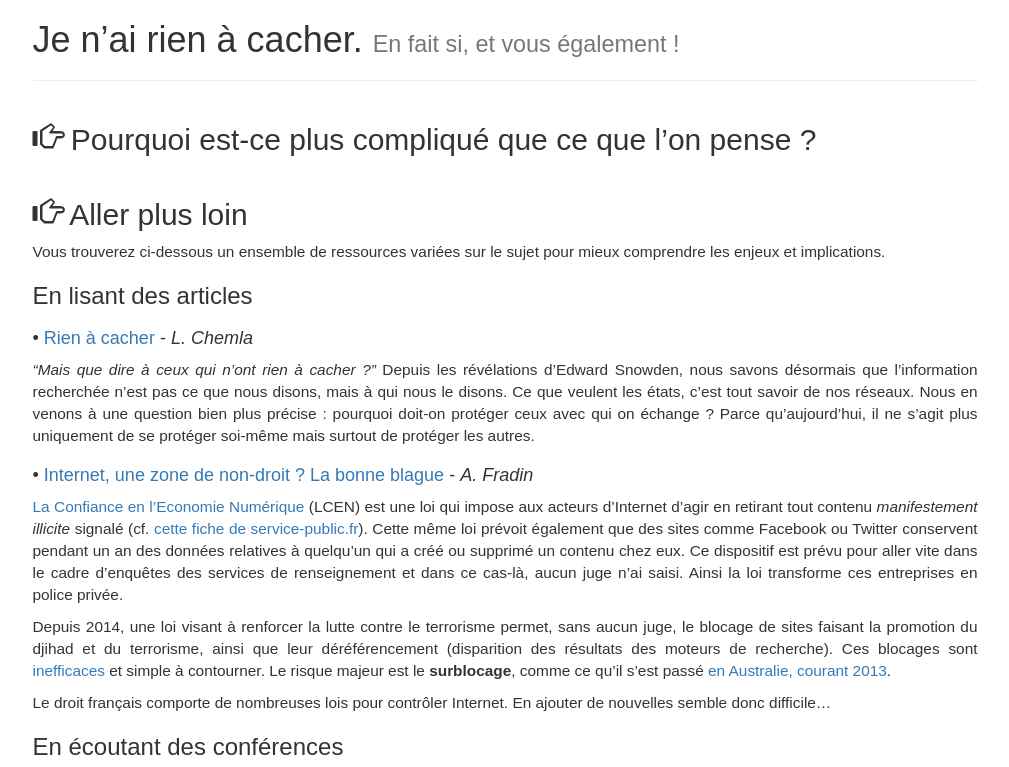
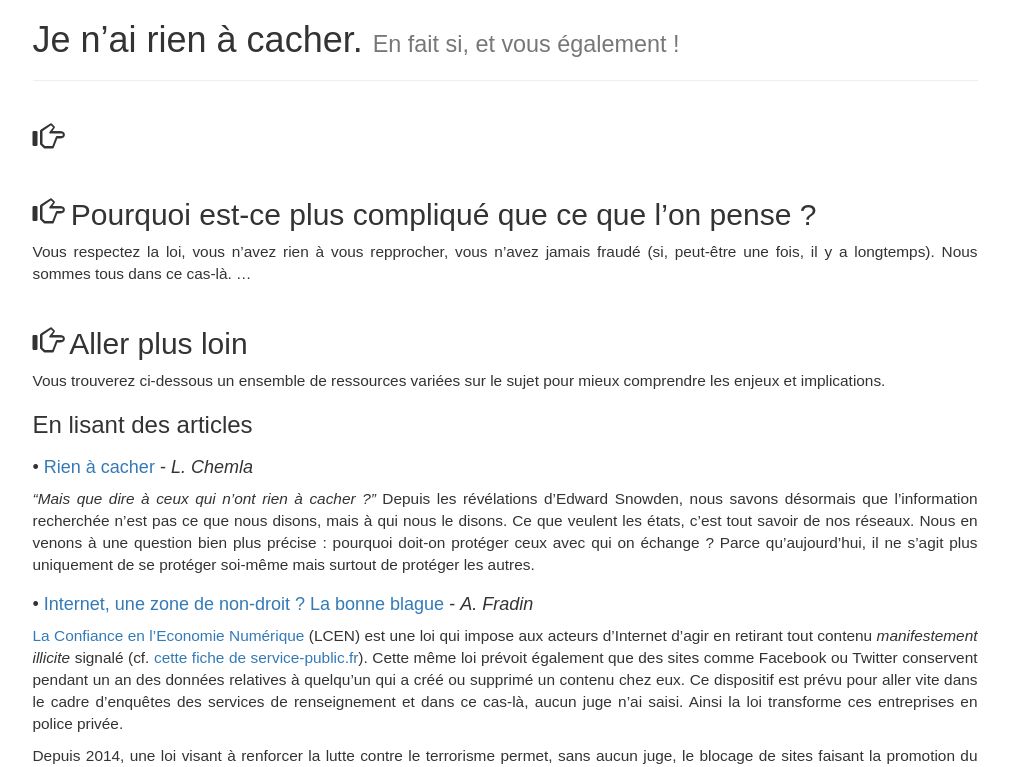
Before and after one commit to willdurand/jenairienacacher.fr, a Jekyll site: the page built from index.md, in a window 1280 px wide, cut to the strip 0-767 px from the top of the page. Shown: the whole strip, without its empty margins (135-1144 px from the left). Built offline with Jekyll 4.4.1, drawn with Linux system fonts in a browser that asks for light colours; some web fonts are replaced.

Commit message:
move questions to headlines, fix multiline texts

```diff
--- a/_data/books.yml
+++ b/_data/books.yml
@@ -2,7 +2,7 @@
     title: "Matin Brun"
     authors:
         - Franck Pavloff
-    abstract:
+    abstract: >
         Matin brun est une nouvelle et un apologue français. Vous pouvez la
         lire en suivant [ce
         lien](http://www.ifecosse.org.uk/IMG/pdf/Matin_Brun_texte.pdf) (PDF).
--- /dev/null
+++ b/_data/headlines.yml
@@ -0,0 +1,12 @@
+-
+    title:
+    content: >
+
+-
+    title: "Pourquoi est-ce plus compliqué que ce que l'on pense ?"
+    content: >
+        Vous respectez la loi, vous n'avez rien à vous repprocher, vous n'avez
+        jamais fraudé (si, peut-être une fois, il y a longtemps). Nous sommes
+        tous dans ce cas-là.
+
+        ...
--- a/_data/questions.yml
+++ /dev/null
@@ -1,3 +0,0 @@
--
-    question: "Pourquoi est-ce plus compliqué que ce que l'on pense ?"
-    answer: ""
--- a/_data/videos.yml
+++ b/_data/videos.yml
@@ -5,7 +5,7 @@
     date_fr: 17 avril 2014
     authors:
         - Julien Vaubourg
-    abstract:
+    abstract: >
         Google pense que « si [nous faisons] quelque chose [que nous souhaitons] que
         personne ne sache, peut-être [devrions-nous] commencer par ne pas le faire »
         et que « la vie privée pourrait en réalité être une anomalie ». Pourtant
@@ -20,7 +20,7 @@
     date_fr: 21 juin 2013
     authors:
         - Numendil
-    abstract:
+    abstract: >
         Des lois censées vous protéger aux entreprises qui rêvent de tout savoir
         sur vous, il devient de plus en plus compliqué de garder sa vie privée «
         privée ». Ça l'est encore plus lorsque les principaux concernés vous
--- a/index.md
+++ b/index.md
@@ -6,10 +6,10 @@ layout: index
 
 ---
 
-{% for question in site.data.questions %}
-## <i class="glyphicon glyphicon-hand-right" aria-hidden="true"></i> {{ question.question }}
+{% for headline in site.data.headlines %}
+## <i class="glyphicon glyphicon-hand-right" aria-hidden="true"></i> {{ headline.title }}
 
-{{ question.answer }}
+{{ headline.content|markdownify }}
 {% endfor %}
 
 
```
Also changed, not shown: _data/articles.yml (+5 -7 lines).
